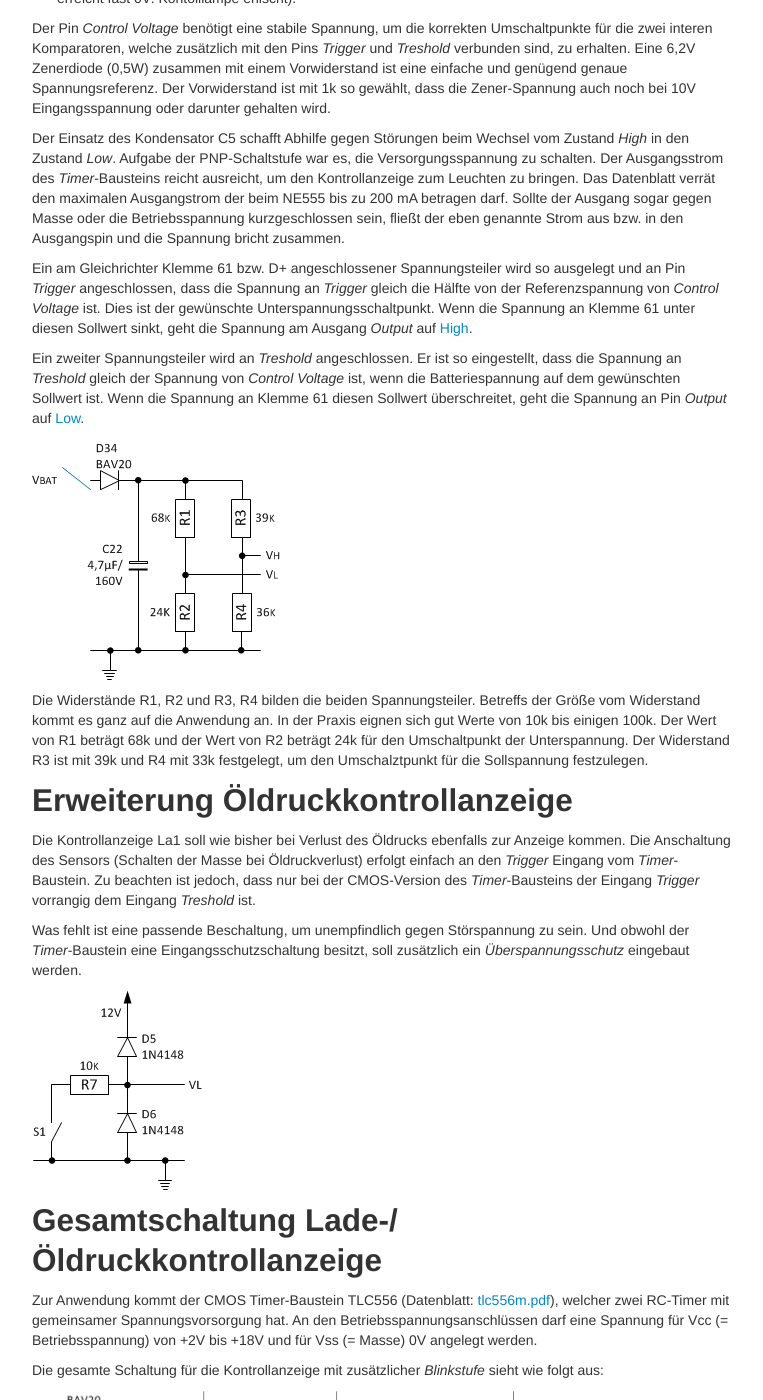
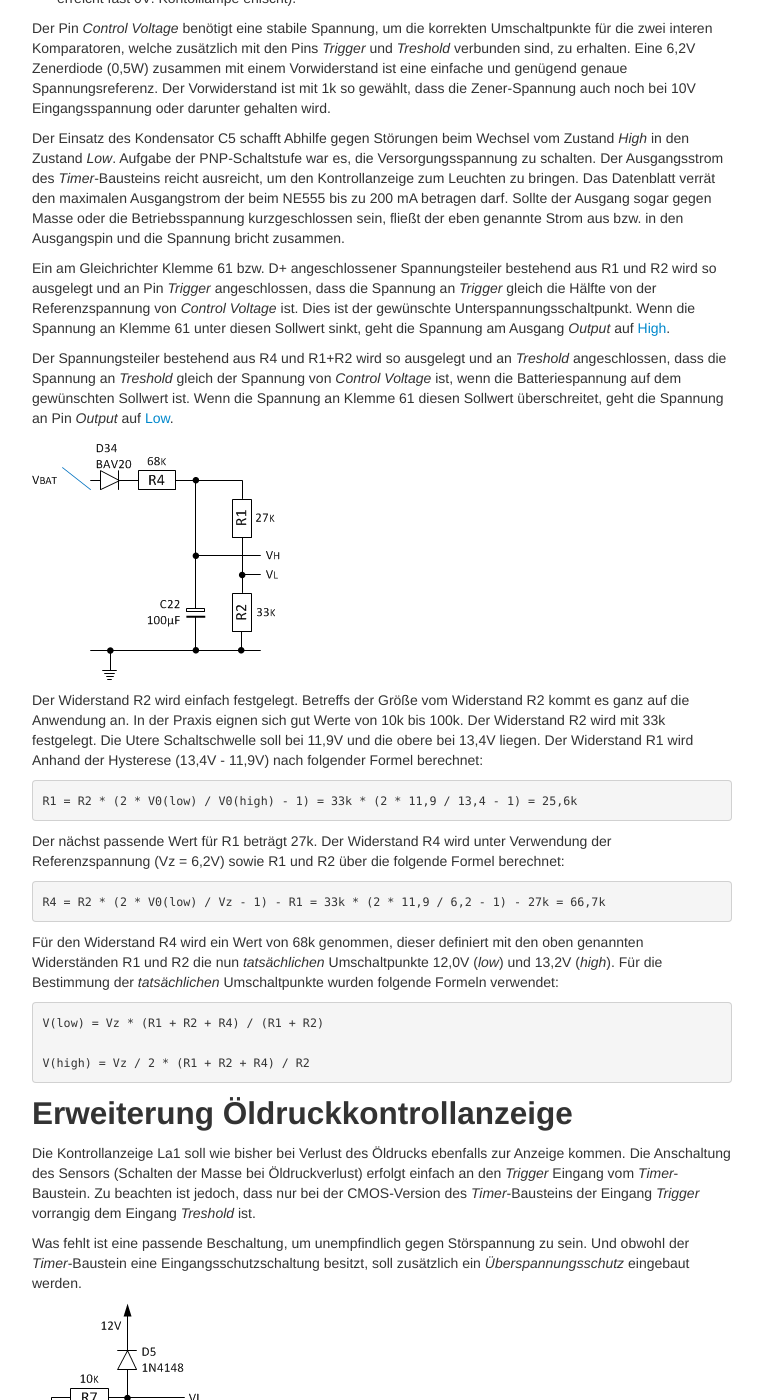
Before and after one commit to brickpool/Speedometer, a Jekyll site: the page built from pages/kontrollanzeige_2.md, in a window 1280 px wide and 1400 px high, scrolled down 853 px. Shown: the whole window, without its empty margins (258-1021 px from the left). Built offline with Jekyll 4.4.1, drawn with Linux system fonts in a browser that asks for light colours; some of the changed text lies outside the part shown.

Commit message:
Update Control

````diff
--- a/pages/kontrollanzeige_2.md
+++ b/pages/kontrollanzeige_2.md
@@ -21,13 +21,31 @@ Der Pin _Control Voltage_ benötigt eine stabile Spannung, um die korrekten Umsc
 
 Der Einsatz des Kondensator C5 schafft Abhilfe gegen Störungen beim Wechsel vom Zustand _High_ in den Zustand _Low_. Aufgabe der PNP-Schaltstufe war es, die Versorgungsspannung zu schalten. Der Ausgangsstrom des _Timer_-Bausteins reicht ausreicht, um den Kontrollanzeige zum Leuchten zu bringen. Das Datenblatt verrät den maximalen Ausgangstrom der beim NE555 bis zu 200 mA betragen darf. Sollte der Ausgang sogar gegen Masse oder die Betriebsspannung kurzgeschlossen sein, fließt der eben genannte Strom aus bzw. in den Ausgangspin und die Spannung bricht zusammen.
 
-Ein am Gleichrichter Klemme 61 bzw. D+ angeschlossener Spannungsteiler wird so ausgelegt und an Pin _Trigger_ angeschlossen, dass die Spannung an _Trigger_ gleich die Hälfte von der Referenzspannung von _Control Voltage_ ist. Dies ist der gewünschte Unterspannungsschaltpunkt. Wenn die Spannung an Klemme 61 unter diesen Sollwert sinkt, geht die Spannung am Ausgang _Output_ auf [High](http://de.wikipedia.org/wiki/Logikpegel).
+Ein am Gleichrichter Klemme 61 bzw. D+ angeschlossener Spannungsteiler bestehend aus R1 und R2 wird so ausgelegt und an Pin _Trigger_ angeschlossen, dass die Spannung an _Trigger_ gleich die Hälfte von der Referenzspannung von _Control Voltage_ ist. Dies ist der gewünschte Unterspannungsschaltpunkt. Wenn die Spannung an Klemme 61 unter diesen Sollwert sinkt, geht die Spannung am Ausgang _Output_ auf [High](http://de.wikipedia.org/wiki/Logikpegel).
 
-Ein zweiter Spannungsteiler wird an _Treshold_ angeschlossen. Er ist so eingestellt, dass die Spannung an _Treshold_ gleich der Spannung von _Control Voltage_ ist, wenn die Batteriespannung auf dem gewünschten Sollwert ist. Wenn die Spannung an Klemme 61 diesen Sollwert überschreitet, geht die Spannung an Pin  _Output_ auf [Low](http://de.wikipedia.org/wiki/Logikpegel).
+Der Spannungsteiler bestehend aus R4 und R1+R2 wird so ausgelegt und an _Treshold_ angeschlossen, dass die Spannung an _Treshold_ gleich der Spannung von _Control Voltage_ ist, wenn die Batteriespannung auf dem gewünschten Sollwert ist. Wenn die Spannung an Klemme 61 diesen Sollwert überschreitet, geht die Spannung an Pin  _Output_ auf [Low](http://de.wikipedia.org/wiki/Logikpegel).
 
 ![Kontrollanzeige NE555 Abb.2](../images/Kontrollanzeige_mit_555_2.png)
 
-Die Widerstände R1, R2 und R3, R4 bilden die beiden Spannungsteiler. Betreffs der Größe vom Widerstand kommt es ganz auf die Anwendung an. In der Praxis eignen sich gut Werte von 10k bis einigen 100k. Der Wert von R1 beträgt 68k und der Wert von R2 beträgt 24k für den Umschaltpunkt der Unterspannung. Der Widerstand R3 ist mit 39k und R4 mit 33k festgelegt, um den Umschalztpunkt für die Sollspannung festzulegen.
+Der Widerstand R2 wird einfach festgelegt. Betreffs der Größe vom Widerstand R2 kommt es ganz auf die Anwendung an. In der Praxis eignen sich gut Werte von 10k bis 100k. Der Widerstand R2 wird mit 33k festgelegt. Die Utere Schaltschwelle soll bei 11,9V und die obere bei 13,4V liegen. Der Widerstand R1 wird Anhand der Hysterese (13,4V - 11,9V) nach folgender Formel berechnet:
+
+```
+R1 = R2 * (2 * V0(low) / V0(high) - 1) = 33k * (2 * 11,9 / 13,4 - 1) = 25,6k
+```
+
+Der nächst passende Wert für R1 beträgt 27k. Der Widerstand R4 wird unter Verwendung der Referenzspannung (Vz = 6,2V) sowie R1 und R2 über die folgende Formel berechnet:
+
+```
+R4 = R2 * (2 * V0(low) / Vz - 1) - R1 = 33k * (2 * 11,9 / 6,2 - 1) - 27k = 66,7k
+```
+
+Für den Widerstand R4 wird ein Wert von 68k genommen, dieser definiert mit den oben genannten Widerständen R1 und R2 die nun _tatsächlichen_ Umschaltpunkte 12,0V (_low_) und 13,2V (_high_). Für die Bestimmung der _tatsächlichen_ Umschaltpunkte wurden folgende Formeln verwendet:
+
+```
+V(low) = Vz * (R1 + R2 + R4) / (R1 + R2)
+
+V(high) = Vz / 2 * (R1 + R2 + R4) / R2
+```
 
 ## Erweiterung Öldruckkontrollanzeige
 Die Kontrollanzeige La1 soll wie bisher bei Verlust des Öldrucks ebenfalls zur Anzeige kommen. Die Anschaltung des Sensors (Schalten der Masse bei Öldruckverlust) erfolgt einfach an den _Trigger_ Eingang vom _Timer_-Baustein. Zu beachten ist jedoch, dass nur bei der CMOS-Version des _Timer_-Bausteins der Eingang _Trigger_ vorrangig dem Eingang _Treshold_ ist.
@@ -43,9 +61,9 @@ Die gesamte Schaltung für die Kontrollanzeige mit zusätzlicher _Blinkstufe_ si
 
 ![Kontrollanzeige (CMOS TLC556)](../images/Kontrollanzeige_556.png)
 
-Die Schaltug wurde durch eine nachgelagerte [Astabile Kippstufe](http://de.wikipedia.org/wiki/Multivibrator#Astabiler_Multivibrator_mit_NE555) ergänzt, damit die Anzeige nicht nur einfach leuchtet sondern blinkt. Zudem wurde die Schaltung angepasst, sodass zwischen den beiden unterschiedliche Ereignissen - _Störung Generator_ und _Öldruckverlust_ - unterschieden werden kann. Jedes Erreignis hat eine eigene Blinkfrequenz.
+Die Schaltug wurde durch eine nachgelagerte [Astabile Kippstufe](http://de.wikipedia.org/wiki/Multivibrator#Astabiler_Multivibrator_mit_NE555) ergänzt, damit die Anzeige nicht nur einfach leuchtet sondern blinkt. Zudem wurde die Schaltung angepasst, sodass zwischen den beiden unterschiedlichen Ereignissen - _Störung Generator_ und _Öldruckverlust_ - unterschieden werden kann. Jedes Erreignis hat eine eigene Blinkfrequenz.
 
-Die Beeinflussung der Frequenz erfolgt am Eingang _Control Voltage_ der Astabile Kippstufen, welche vom _Discharge_ Ausgang der Unterspannungschaltung angesteuert wird. Zusätzlich wurde die Anschaltung des Ödruckschalters nicht wie weiter an der Unterspannungschaltung sondern, mittels einer einfachen Logik bestehend aus Transisor und Dioden (abgek. [DTL](http://de.wikipedia.org/wiki/Diode-Transistor-Logik)) an die nachgelagerten Kippstufe integriert.
+Die Beeinflussung der Frequenz erfolgt am Eingang _Control Voltage_ der Astabile Kippstufen, welche vom _Discharge_ Ausgang der Unterspannungschaltung angesteuert wird. Zusätzlich wurde die Anschaltung des Ödruckschalters nicht wie weiter oben an die Unterspannungschaltung sondern, mittels einer einfachen Logik bestehend aus Transisor und Dioden (abgek. [DTL](http://de.wikipedia.org/wiki/Diode-Transistor-Logik)), an die nachgelagerten Kippstufe angeschaltet.
 
 Bleibt noch zu erwähnen, dass beim Ereignis _Öldruckverlust_ die Kontrolllampe schneller blinkt, als beim Ereignis _Störung Generator_ und dass das Ereignis _Störung Generator_ Vorrang hat. In der fertigen Schaltung wird zusätzlich noch ein Stützkondensator C8 von 100nF direkt am TLC556 zwischen Speisespannung und Masse eingesetzt.
 
````
Also changed, not shown: images/Kontrollanzeige_556.png, images/Kontrollanzeige_mit_555_2.png.
